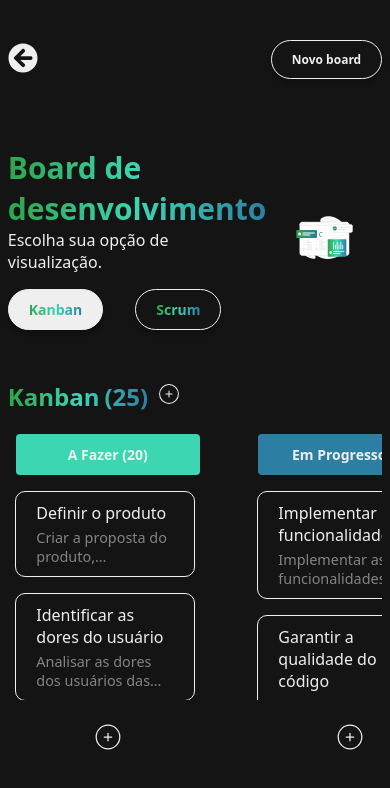
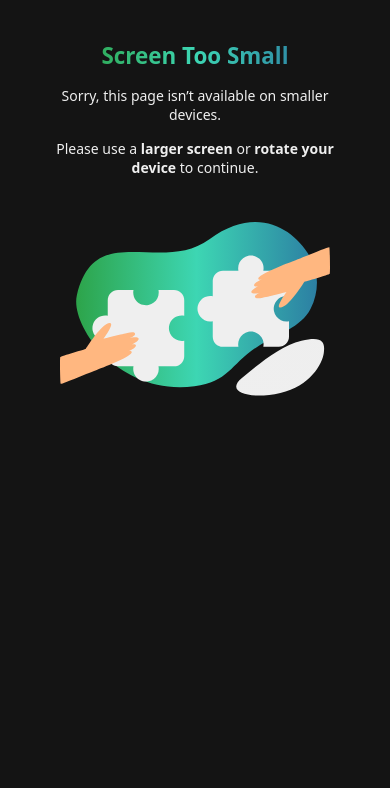
Before and after one commit to eliscmattosinho/Board-de-Desenvolvimento, a React (Create React App) app: page /Board-de-Desenvolvimento/boards in a window 390 px wide. Before the commit this address led to /Board-de-Desenvolvimento/boards. Shown: the top 788 px of the page. Built offline with nearby package versions, Linux system fonts and the light colour scheme.

Commit message:
feat: add screen blocker hook and route protection for small devices

```diff
--- a/src/App.js
+++ b/src/App.js
@@ -3,21 +3,31 @@ import { BrowserRouter as Router, Routes, Route } from "react-router-dom";
 import Building from "./pages/Building";
 import Boards from "./pages/Boards";
 import NotFound from "./pages/NotFound";
+import ScreenBlockage from "./pages/ScreenBlockage";
 import RouteChangeTracker from "./components/RouteChangeTracker";
+import useScreenBlocker from "./hooks/useScreenBlocker";
+
+function AppContent() {
+  useScreenBlocker(480);
+
+  return (
+    <div id="main">
+      <Routes>
+        <Route path="/" element={<Building />} />
+        <Route path="/boards" element={<Boards />} />
+        <Route path="/block" element={<ScreenBlockage />} />
+        <Route path="*" element={<NotFound />} />
+      </Routes>
+    </div>
+  );
+}
 
 function App() {
   return (
     <Router basename="/Board-de-Desenvolvimento">
       <RouteChangeTracker>
         <div className="App">
-          <div id="main">
-            <Routes>
-              <Route path="/" element={<Building />} />
-              <Route path="/boards" element={<Boards />} />
-
-              <Route path="*" element={<NotFound />} />
-            </Routes>
-          </div>
+          <AppContent />
         </div>
       </RouteChangeTracker>
     </Router>
--- a/src/components/Card/CardTask.css
+++ b/src/components/Card/CardTask.css
@@ -183,17 +183,17 @@
     border: 1px solid #141414;
 }
 
-.btn-delete {
+button.btn-delete {
     background: #ff4c4c;
     color: #fefefe;
 }
 
-.btn-cancel {
+button.btn-cancel {
     background: #9b9b9b;
     color: #fefefe;
 }
 
-.btn-save {
+button.btn-save {
     background: #4caf50;
     color: #fefefe;
 }
--- /dev/null
+++ b/src/hooks/useScreenBlocker.js
@@ -0,0 +1,27 @@
+import { useEffect } from "react";
+import { useNavigate, useLocation } from "react-router-dom";
+
+export default function useScreenBlocker(minWidth = 1024) {
+  const navigate = useNavigate();
+  const location = useLocation();
+
+  useEffect(() => {
+    const handleResize = () => {
+      const isSmall = window.innerWidth < minWidth;
+
+      if (isSmall && location.pathname !== "/block") {
+        navigate("/block", { replace: true });
+      }
+
+      if (!isSmall && location.pathname === "/block") {
+        navigate("/", { replace: true });
+      }
+    };
+
+    handleResize();
+
+    // Listen for resize
+    window.addEventListener("resize", handleResize);
+    return () => window.removeEventListener("resize", handleResize);
+  }, [location.pathname, minWidth, navigate]);
+}
--- /dev/null
+++ b/src/pages/ScreenBlockage.css
@@ -0,0 +1,46 @@
+#blocker-content {
+    text-align: center;
+    padding: 40px;
+}
+
+.blocker-title {
+    font-size: clamp(1.4rem, 4.5vw, 2rem);
+    margin-bottom: 15px;
+
+    background: linear-gradient(90deg, #2DA44A 0%, #3DD6B3 50%, #2C7FA3 100%);
+    background-size: 60vw 100%;
+    background-position: center;
+    background-repeat: no-repeat;
+
+    -webkit-background-clip: text;
+    -webkit-text-fill-color: transparent;
+    background-clip: text;
+}
+
+.blocker-info {
+    margin-bottom: 25px;
+}
+
+.blocker-info p {
+    margin: 15px 0;
+    font-size: 14px;
+}
+
+.img {
+    max-width: 100%;
+    height: auto;
+}
+
+.blocker-img-container {
+    display: inline-block;
+    text-align: center;
+    padding: 20px;
+    width: 100%;
+    margin: 0 auto;
+}
+
+@media (min-width: 1600px) {
+    .blocker-title {
+        background-size: 960px 100%;
+    }
+}
--- /dev/null
+++ b/src/pages/ScreenBlockage.jsx
@@ -0,0 +1,20 @@
+import React from "react";
+import "./ScreenBlockage.css";
+import screenBlockage from "../assets/images/screen-blockage.svg";
+
+export default function ScreenBlockage() {
+    return (
+        <div id="blocker-content">
+            <h2 className="blocker-title">Screen Too Small</h2>
+
+            <div className="blocker-info">
+                <p>Sorry, this page isn’t available on smaller devices.</p>
+                <p>Please use a <strong>larger screen</strong> or <strong>rotate your device</strong> to continue.</p>
+            </div>
+
+            <div className="blocker-img-container">
+                <img src={screenBlockage} alt="Two hands connecting puzzle pieces, representing unavailable content due to small screen size." />
+            </div>
+        </div>
+    );
+}
```
Also changed, not shown: src/assets/images/screen-blockage.svg (added).
